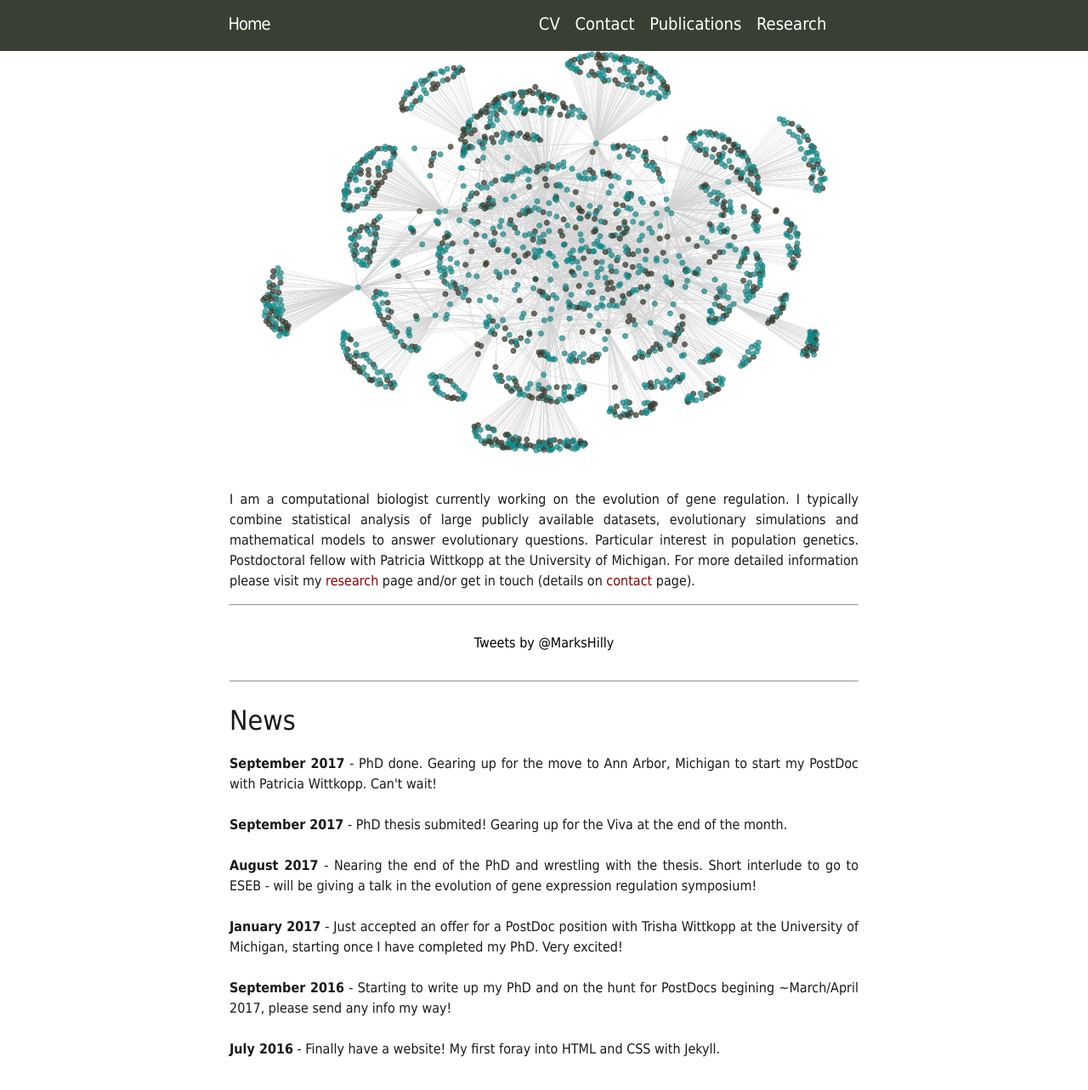
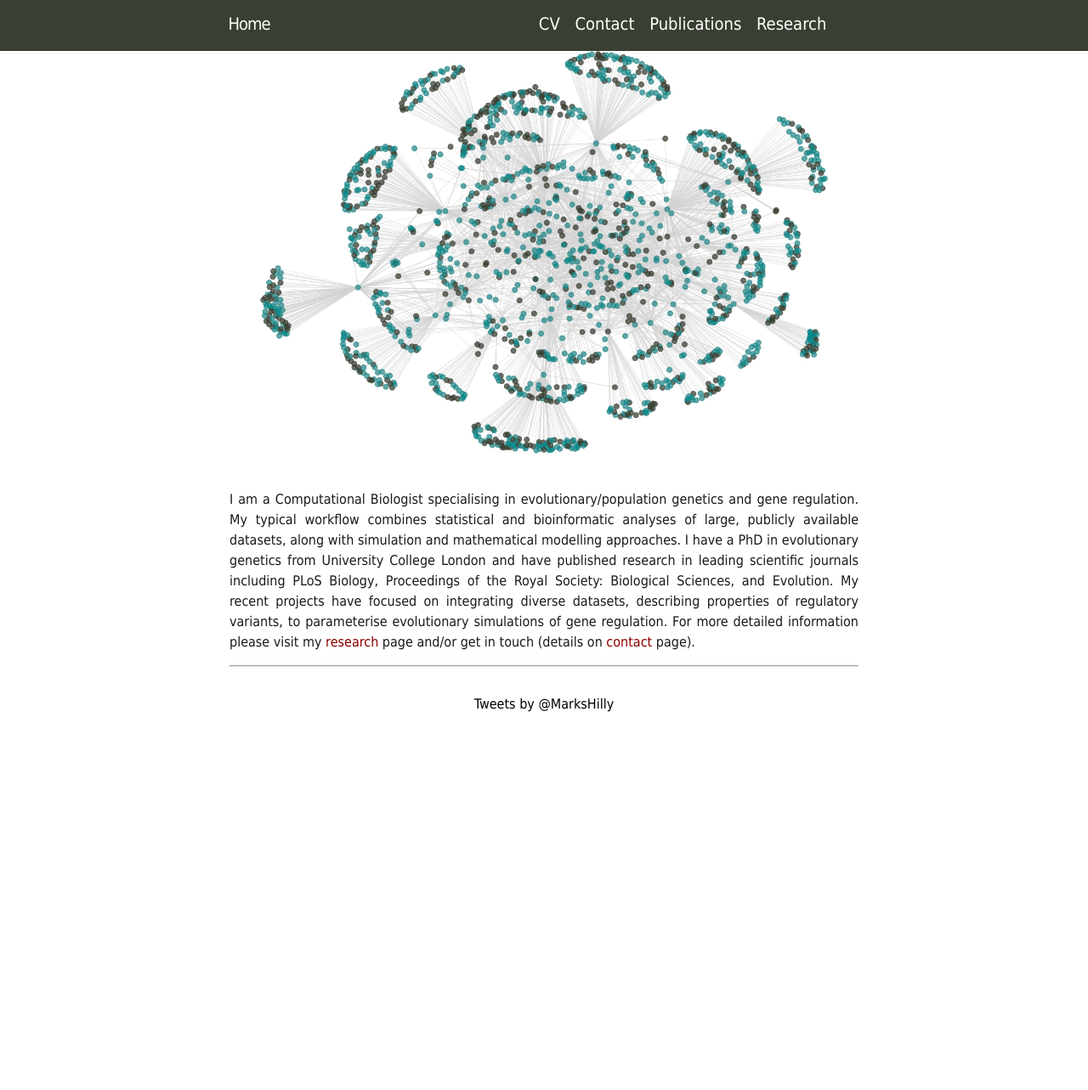
Before and after one commit to Mark-Stephen-Hill/Mark-Stephen-Hill.github.io, a Jekyll site: the page built from index.html, in a window 1280 px wide and 1400 px high, scrolled down 182 px. Shown: the top 1283 px of the window at 85% size. Built offline with Jekyll 4.4.1, drawn with Linux system fonts in a browser that asks for light colours; comment, search, counter and statistics services are not loaded; after the commit the page ends 1176 px from its top, so only the background shows below that.

Commit message:
Update index.html

```diff
--- a/index.html
+++ b/index.html
@@ -23,7 +23,7 @@ layout: default
   <img src="../img/network_plot_website.jpg" align="middle"/>
 </section>
 
-<p>I am a computational biologist currently working on the evolution of gene regulation. I typically combine statistical analysis of large publicly available datasets, evolutionary simulations and mathematical models to answer evolutionary questions. Particular interest in population genetics. Postdoctoral fellow with Patricia Wittkopp at the University of Michigan. For more detailed information please visit my <a class="page-link" href="/research/" style="color:#8b0000">research</a> page and/or get in touch (details on <a class="page-link" href="/contact/" style="color:#8b0000">contact</a> page).</p>
+<p>I am a Computational Biologist specialising in evolutionary/population genetics and gene regulation. My typical workflow combines statistical and bioinformatic analyses of large, publicly available datasets, along with simulation and mathematical modelling approaches. I have a PhD in evolutionary genetics from University College London and have published research in leading scientific journals including PLoS Biology, Proceedings of the Royal Society: Biological Sciences, and Evolution. My recent projects have focused on integrating diverse datasets, describing properties of regulatory variants, to parameterise evolutionary simulations of gene regulation. For more detailed information please visit my <a class="page-link" href="/research/" style="color:#8b0000">research</a> page and/or get in touch (details on <a class="page-link" href="/contact/" style="color:#8b0000">contact</a> page).</p>
 
 <hr>
 <br>
@@ -33,38 +33,6 @@ layout: default
 
 </div>
 
-<br>
-<hr>
-
-<h1>News</h1>
- <b>September 2017</b> -  PhD done. Gearing up for the move to Ann Arbor, Michigan to start my PostDoc with Patricia Wittkopp. Can't wait!
-
-<br>
-<br>
-
-<b>September 2017</b> -  PhD thesis submited! Gearing up for the Viva at the end of the month.
-
-<br>
-<br>
-
-<b>August 2017</b> - Nearing the end of the PhD and wrestling with the thesis. Short interlude to go to ESEB - will be giving a talk in the evolution of gene expression regulation symposium!
-
-<br>
-<br>
-
-<b>January 2017</b> - Just accepted an offer for a PostDoc position with Trisha Wittkopp at the University of Michigan, starting once I have completed my PhD. Very excited!
-
-<br>
-<br>
-
-<b>September 2016</b> - Starting to write up my PhD and on the hunt for PostDocs begining ~March/April 2017, please send any info my way!
-
-<br>
-<br>
-
-<b>July 2016</b> - Finally have a website! My first foray into HTML and CSS with Jekyll.
-
-<br>
 <br>
 
 <script>
```
